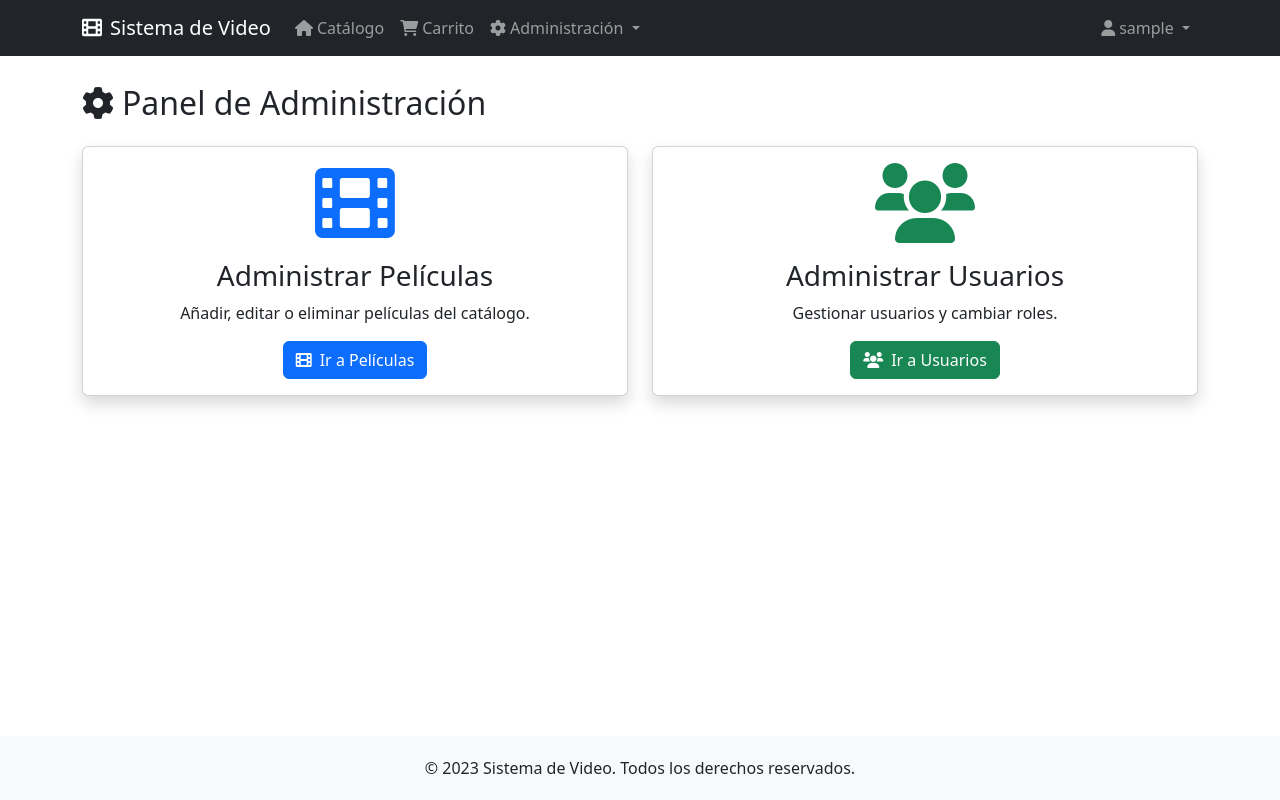
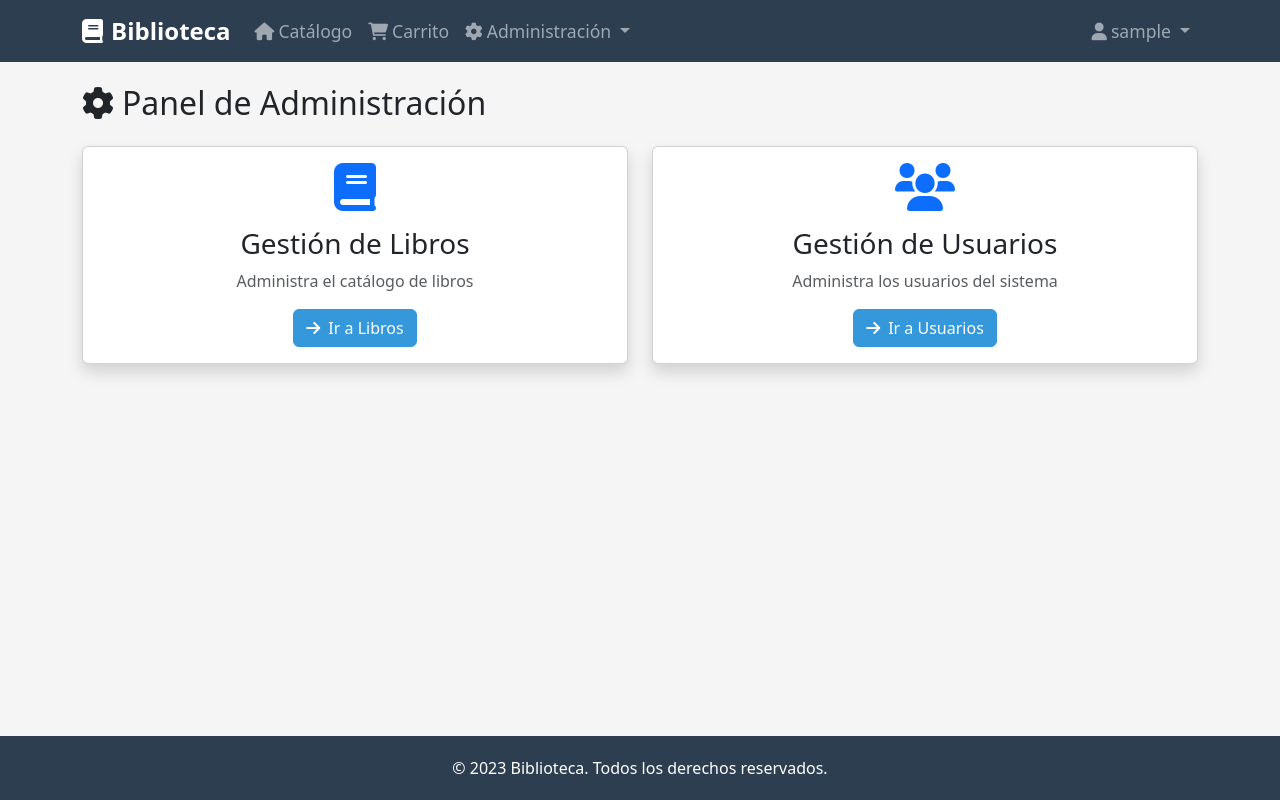
Before and after one commit to Ale-quip/Sistema-de-video, a Flask app: page /admin in a window 1280 px wide. Run offline with Flask 3, Linux system fonts and the light colour scheme; the visitor is signed in with stand-in values (Sample User, id 1).

Commit message:
Carga de proyecto existente

```diff
--- a/app.py
+++ b/app.py
@@ -29,7 +29,7 @@ mail = Mail(app)
 conn_str = (
     "Driver={SQL Server};"
     "Server=localhost;"
-    "Database=SistemaVideoDB;"
+    "Database=BibliotecaDB;"
     "Trusted_Connection=yes;"
 )
 
@@ -76,18 +76,18 @@ def setup_database():
     )
     ''')
 
-    # Crear tabla de películas
+    # Crear tabla de libros
     cursor.execute('''
-    IF NOT EXISTS (SELECT * FROM sysobjects WHERE name='peliculas' AND xtype='U')
-    CREATE TABLE peliculas (
+    IF NOT EXISTS (SELECT * FROM sysobjects WHERE name='libros' AND xtype='U')
+    CREATE TABLE libros (
         id INT PRIMARY KEY IDENTITY(1,1),
         titulo VARCHAR(100) NOT NULL,
         descripcion TEXT,
-        actores VARCHAR(255),
+        autor VARCHAR(255),
         genero VARCHAR(50),
-        anio INT,
+        anio_publicacion INT,
         precio DECIMAL(10, 2) NOT NULL,
-        imagen_url VARCHAR(255)
+        imagen_url VARCHAR(500)
     )
     ''')
 
@@ -109,10 +109,10 @@ def setup_database():
     CREATE TABLE detalle_ventas (
         id INT PRIMARY KEY IDENTITY(1,1),
         venta_id INT NOT NULL,
-        pelicula_id INT NOT NULL,
+        libro_id INT NOT NULL,
         precio DECIMAL(10, 2) NOT NULL,
         FOREIGN KEY (venta_id) REFERENCES ventas(id),
-        FOREIGN KEY (pelicula_id) REFERENCES peliculas(id)
+        FOREIGN KEY (libro_id) REFERENCES libros(id)
     )
     ''')
 
@@ -209,7 +209,7 @@ def recuperar_password():
             reset_url = url_for('reset_password', token=token, _external=True)
 
             # Modificar la creación del mensaje
-            subject = 'Recuperación de Contraseña - Sistema de Video'
+            subject = 'Recuperación de Contraseña - Sistema de Libros'
 
             # Crear el mensaje con el remitente configurado en la aplicación
             msg = Message(
@@ -272,54 +272,39 @@ def reset_password(token):
 
     return render_template('reset_password.html')
 
-# Ruta de catálogo de películas
+# Ruta de catálogo de libros
 @app.route('/catalogo')
 @login_required
 def catalogo():
-    search = request.args.get('search', '')
+    conn = pyodbc.connect(conn_str)
+    cursor = conn.cursor()
+    cursor.execute("SELECT * FROM libros ORDER BY titulo")
+    libros = cursor.fetchall()
+    conn.close()
+    return render_template('catalogo.html', libros=libros)
+
+# Ruta para añadir al carrito
+@app.route('/agregar-carrito/<int:libro_id>')
+@login_required
+def agregar_carrito(libro_id):
+    if 'carrito' not in session:
+        session['carrito'] = []
 
     conn = pyodbc.connect(conn_str)
     cursor = conn.cursor()
-
-    if search:
-        cursor.execute("SELECT * FROM peliculas WHERE titulo LIKE ? OR actores LIKE ?",
-                      f'%{search}%', f'%{search}%')
-    else:
-        cursor.execute("SELECT * FROM peliculas")
-
-    peliculas = cursor.fetchall()
+    cursor.execute("SELECT id, titulo, precio FROM libros WHERE id = ?", libro_id)
+    libro = cursor.fetchone()
     conn.close()
 
-    return render_template('catalogo.html', peliculas=peliculas, search=search)
-
-# Ruta para añadir al carrito
-@app.route('/agregar-carrito/<int:pelicula_id>')
-@login_required
-def agregar_carrito(pelicula_id):
-    if 'carrito' not in session:
-        session['carrito'] = []
-
-    # Verificar si la película ya está en el carrito
-    for item in session['carrito']:
-        if item['id'] == pelicula_id:
-            flash('Esta película ya está en tu carrito', 'info')
-            return redirect(url_for('catalogo'))
-
-    # Obtener información de la película
-    conn = pyodbc.connect(conn_str)
-    cursor = conn.cursor()
-    cursor.execute("SELECT id, titulo, precio FROM peliculas WHERE id = ?", pelicula_id)
-    pelicula = cursor.fetchone()
-    conn.close()
-
-    if pelicula:
-        session['carrito'].append({
-            'id': pelicula[0],
-            'titulo': pelicula[1],
-            'precio': float(pelicula[2])
-        })
+    if libro:
+        item = {
+            'id': libro[0],
+            'titulo': libro[1],
+            'precio': float(libro[2])
+        }
+        session['carrito'].append(item)
         session.modified = True
-        flash('Película añadida al carrito', 'success')
+        flash('Libro agregado al carrito', 'success')
 
     return redirect(url_for('catalogo'))
 
@@ -341,7 +326,7 @@ def eliminar_carrito(index):
     if 'carrito' in session and 0 <= index < len(session['carrito']):
         session['carrito'].pop(index)
         session.modified = True
-        flash('Película eliminada del carrito', 'success')
+        flash('Libro eliminado del carrito', 'success')
 
     return redirect(url_for('carrito'))
 
@@ -366,7 +351,7 @@ def comprar():
 
     # Crear los detalles de la venta
     for item in session['carrito']:
-        cursor.execute("INSERT INTO detalle_ventas (venta_id, pelicula_id, precio) VALUES (?, ?, ?)",
+        cursor.execute("INSERT INTO detalle_ventas (venta_id, libro_id, precio) VALUES (?, ?, ?)",
                       venta_id, item['id'], item['precio'])
 
     conn.commit()
@@ -396,56 +381,57 @@ def admin():
 
     return render_template('admin/index.html')
 
-# Administración de películas
-@app.route('/admin/peliculas')
+# Administración de libros
+@app.route('/admin/libros')
 @login_required
-def admin_peliculas():
+def admin_libros():
     if not current_user.is_admin:
+        flash('Acceso no autorizado', 'danger')
         return redirect(url_for('catalogo'))
 
     conn = pyodbc.connect(conn_str)
     cursor = conn.cursor()
-    cursor.execute("SELECT * FROM peliculas")
-    peliculas = cursor.fetchall()
+    cursor.execute("SELECT * FROM libros ORDER BY titulo")
+    libros = cursor.fetchall()
     conn.close()
 
-    return render_template('admin/peliculas.html', peliculas=peliculas)
+    return render_template('admin/libros.html', libros=libros)
 
-# Ruta para añadir película
-@app.route('/admin/peliculas/agregar', methods=['GET', 'POST'])
+@app.route('/admin/libros/agregar', methods=['GET', 'POST'])
 @login_required
-def admin_agregar_pelicula():
+def admin_agregar_libro():
     if not current_user.is_admin:
+        flash('Acceso no autorizado', 'danger')
         return redirect(url_for('catalogo'))
 
     if request.method == 'POST':
         titulo = request.form['titulo']
         descripcion = request.form['descripcion']
-        actores = request.form['actores']
+        autor = request.form['autor']
         genero = request.form['genero']
-        anio = request.form['anio']
+        anio_publicacion = request.form['anio_publicacion']
         precio = request.form['precio']
         imagen_url = request.form['imagen_url']
 
         conn = pyodbc.connect(conn_str)
         cursor = conn.cursor()
         cursor.execute("""
-            INSERT INTO peliculas (titulo, descripcion, actores, genero, anio, precio, imagen_url)
+            INSERT INTO libros (titulo, descripcion, autor, genero, anio_publicacion, precio, imagen_url)
             VALUES (?, ?, ?, ?, ?, ?, ?)
-        """, titulo, descripcion, actores, genero, anio, precio, imagen_url)
+        """, titulo, descripcion, autor, genero, anio_publicacion, precio, imagen_url)
         conn.commit()
         conn.close()
 
-        flash('Película agregada con éxito', 'success')
-        return redirect(url_for('admin_peliculas'))
+        flash('Libro agregado exitosamente', 'success')
+        return redirect(url_for('admin_libros'))
 
-    return render_template('admin/agregar_pelicula.html')
+    return render_template('admin/agregar_libro.html')
 
-# Ruta para editar película
-@app.route('/admin/peliculas/editar/<int:pelicula_id>', methods=['GET', 'POST'])
+@app.route('/admin/libros/editar/<int:libro_id>', methods=['GET', 'POST'])
 @login_required
-def admin_editar_pelicula(pelicula_id):
+def admin_editar_libro(libro_id):
     if not current_user.is_admin:
+        flash('Acceso no autorizado', 'danger')
         return redirect(url_for('catalogo'))
 
     conn = pyodbc.connect(conn_str)
@@ -454,55 +440,55 @@ def admin_editar_pelicula(pelicula_id):
     if request.method == 'POST':
         titulo = request.form['titulo']
         descripcion = request.form['descripcion']
-        actores = request.form['actores']
+        autor = request.form['autor']
         genero = request.form['genero']
-        anio = request.form['anio']
+        anio_publicacion = request.form['anio_publicacion']
         precio = request.form['precio']
         imagen_url = request.form['imagen_url']
 
         cursor.execute("""
-            UPDATE peliculas
-            SET titulo = ?, descripcion = ?, actores = ?, genero = ?, anio = ?, precio = ?, imagen_url = ?
-            WHERE id = ?
-        """, titulo, descripcion, actores, genero, anio, precio, imagen_url, pelicula_id)
+            UPDATE libros
+            SET titulo=?, descripcion=?, autor=?, genero=?, anio_publicacion=?, precio=?, imagen_url=?
+            WHERE id=?
+        """, titulo, descripcion, autor, genero, anio_publicacion, precio, imagen_url, libro_id)
         conn.commit()
+        flash('Libro actualizado exitosamente', 'success')
+        return redirect(url_for('admin_libros'))
 
-        flash('Película actualizada con éxito', 'success')
-        return redirect(url_for('admin_peliculas'))
-
-    cursor.execute("SELECT * FROM peliculas WHERE id = ?", pelicula_id)
-    pelicula = cursor.fetchone()
+    cursor.execute("SELECT * FROM libros WHERE id = ?", libro_id)
+    libro = cursor.fetchone()
     conn.close()
 
-    if not pelicula:
-        flash('Película no encontrada', 'danger')
-        return redirect(url_for('admin_peliculas'))
+    if libro is None:
+        flash('Libro no encontrado', 'danger')
+        return redirect(url_for('admin_libros'))
 
-    return render_template('admin/editar_pelicula.html', pelicula=pelicula)
+    return render_template('admin/editar_libro.html', libro=libro)
 
-# Ruta para eliminar película
-@app.route('/admin/peliculas/eliminar/<int:pelicula_id>')
+@app.route('/admin/libros/eliminar/<int:libro_id>')
 @login_required
-def admin_eliminar_pelicula(pelicula_id):
+def admin_eliminar_libro(libro_id):
     if not current_user.is_admin:
+        flash('Acceso no autorizado', 'danger')
         return redirect(url_for('catalogo'))
 
-    conn = pyodbc.connect(conn_str)
-    cursor = conn.cursor()
+    try:
+        conn = pyodbc.connect(conn_str)
+        cursor = conn.cursor()
 
-    # Verificar si la película está en alguna venta
-    cursor.execute("SELECT COUNT(*) FROM detalle_ventas WHERE pelicula_id = ?", pelicula_id)
-    count = cursor.fetchone()[0]
+        # Primero eliminar los detalles de venta relacionados
+        cursor.execute("DELETE FROM detalle_ventas WHERE libro_id = ?", libro_id)
 
-    if count > 0:
-        flash('No se puede eliminar esta película porque está asociada a ventas', 'danger')
-    else:
-        cursor.execute("DELETE FROM peliculas WHERE id = ?", pelicula_id)
+        # Luego eliminar el libro
+        cursor.execute("DELETE FROM libros WHERE id = ?", libro_id)
+
         conn.commit()
-        flash('Película eliminada con éxito', 'success')
+        conn.close()
+        flash('Libro eliminado exitosamente', 'success')
+    except Exception as e:
+        flash('Error al eliminar el libro', 'danger')
 
-    conn.close()
-    return redirect(url_for('admin_peliculas'))
+    return redirect(url_for('admin_libros'))
 
 # Administración de usuarios
 @app.route('/admin/usuarios')
--- a/templates/admin/index.html
+++ b/templates/admin/index.html
@@ -1,31 +1,31 @@
 {% extends 'base.html' %}
 
-{% block title %}Panel de Administración - Sistema de Video{% endblock %}
+{% block title %}Panel de Administración - Biblioteca{% endblock %}
 
 {% block content %}
 <h2 class="mb-4"><i class="fas fa-cog me-2"></i>Panel de Administración</h2>
 
-<div class="row row-cols-1 row-cols-md-2 g-4">
-    <div class="col">
+<div class="row g-4">
+    <div class="col-md-6">
         <div class="card h-100 shadow">
             <div class="card-body text-center">
-                <i class="fas fa-film fa-5x mb-3 text-primary"></i>
-                <h3 class="card-title">Administrar Películas</h3>
-                <p class="card-text">Añadir, editar o eliminar películas del catálogo.</p>
-                <a href="{{ url_for('admin_peliculas') }}" class="btn btn-primary">
-                    <i class="fas fa-film me-2"></i>Ir a Películas
+                <i class="fas fa-book fa-3x text-primary mb-3"></i>
+                <h3>Gestión de Libros</h3>
+                <p class="text-muted">Administra el catálogo de libros</p>
+                <a href="{{ url_for('admin_libros') }}" class="btn btn-primary">
+                    <i class="fas fa-arrow-right me-2"></i>Ir a Libros
                 </a>
             </div>
         </div>
     </div>
-    <div class="col">
+    <div class="col-md-6">
         <div class="card h-100 shadow">
             <div class="card-body text-center">
-                <i class="fas fa-users fa-5x mb-3 text-success"></i>
-                <h3 class="card-title">Administrar Usuarios</h3>
-                <p class="card-text">Gestionar usuarios y cambiar roles.</p>
-                <a href="{{ url_for('admin_usuarios') }}" class="btn btn-success">
-                    <i class="fas fa-users me-2"></i>Ir a Usuarios
+                <i class="fas fa-users fa-3x text-primary mb-3"></i>
+                <h3>Gestión de Usuarios</h3>
+                <p class="text-muted">Administra los usuarios del sistema</p>
+                <a href="{{ url_for('admin_usuarios') }}" class="btn btn-primary">
+                    <i class="fas fa-arrow-right me-2"></i>Ir a Usuarios
                 </a>
             </div>
         </div>
--- a/templates/base.html
+++ b/templates/base.html
@@ -3,7 +3,7 @@
 <head>
     <meta charset="UTF-8">
     <meta name="viewport" content="width=device-width, initial-scale=1.0">
-    <title>{% block title %}Sistema de Video{% endblock %}</title>
+    <title>{% block title %}Biblioteca{% endblock %}</title>
     <link href="https://cdn.jsdelivr.net/npm/bootstrap@5.3.0-alpha1/dist/css/bootstrap.min.css" rel="stylesheet">
     <link rel="stylesheet" href="https://cdnjs.cloudflare.com/ajax/libs/font-awesome/6.0.0-beta3/css/all.min.css">
     <style>
@@ -12,6 +12,7 @@
             min-height: 100vh;
             display: flex;
             flex-direction: column;
+            background-color: #f5f5f5;
         }
         .content {
             flex: 1;
@@ -19,26 +20,48 @@
         .footer {
             margin-top: auto;
             padding: 20px 0;
-            background-color: #f8f9fa;
+            background-color: #2c3e50;
+            color: white;
         }
         .card-img-top {
-            height: 250px;
+            height: 300px;
             object-fit: cover;
         }
-        .movie-card {
+        .book-card {
             transition: transform 0.3s;
+            background-color: white;
+            border: none;
+            box-shadow: 0 2px 5px rgba(0,0,0,0.1);
         }
-        .movie-card:hover {
+        .book-card:hover {
             transform: translateY(-5px);
-            box-shadow: 0 10px 20px rgba(0,0,0,0.1);
+            box-shadow: 0 10px 20px rgba(0,0,0,0.15);
+        }
+        .navbar {
+            background-color: #2c3e50 !important;
+        }
+        .navbar-brand {
+            font-size: 1.5rem;
+            font-weight: bold;
+        }
+        .nav-link {
+            font-size: 1.1rem;
+        }
+        .btn-primary {
+            background-color: #3498db;
+            border-color: #3498db;
+        }
+        .btn-primary:hover {
+            background-color: #2980b9;
+            border-color: #2980b9;
         }
     </style>
 </head>
 <body>
-    <nav class="navbar navbar-expand-lg navbar-dark bg-dark fixed-top">
+    <nav class="navbar navbar-expand-lg navbar-dark fixed-top">
         <div class="container">
             <a class="navbar-brand" href="{{ url_for('catalogo') }}">
-                <i class="fas fa-film me-2"></i>Sistema de Video
+                <i class="fas fa-book me-2"></i>Biblioteca
             </a>
             <button class="navbar-toggler" type="button" data-bs-toggle="collapse" data-bs-target="#navbarNav">
                 <span class="navbar-toggler-icon"></span>
@@ -65,7 +88,7 @@
                             <i class="fas fa-cog me-1"></i>Administración
                         </a>
                         <ul class="dropdown-menu" aria-labelledby="adminDropdown">
-                            <li><a class="dropdown-item" href="{{ url_for('admin_peliculas') }}">Películas</a></li>
+                            <li><a class="dropdown-item" href="{{ url_for('admin_libros') }}">Libros</a></li>
                             <li><a class="dropdown-item" href="{{ url_for('admin_usuarios') }}">Usuarios</a></li>
                         </ul>
                     </li>
@@ -112,7 +135,7 @@
 
     <footer class="footer text-center">
         <div class="container">
-            <p class="mb-0">&copy; 2023 Sistema de Video. Todos los derechos reservados.</p>
+            <p class="mb-0">&copy; 2023 Biblioteca. Todos los derechos reservados.</p>
         </div>
     </footer>
 
--- a/templates/carrito.html
+++ b/templates/carrito.html
@@ -1,6 +1,6 @@
 {% extends 'base.html' %}
 
-{% block title %}Carrito de Compras - Sistema de Video{% endblock %}
+{% block title %}Carrito de Compras - Biblioteca{% endblock %}
 
 {% block content %}
 <h2 class="mb-4"><i class="fas fa-shopping-cart me-2"></i>Carrito de Compras</h2>
@@ -12,7 +12,7 @@
             <table class="table table-hover">
                 <thead class="table-light">
                     <tr>
-                        <th>Película</th>
+                        <th>Libro</th>
                         <th class="text-end">Precio</th>
                         <th class="text-center">Acciones</th>
                     </tr>
@@ -55,7 +55,7 @@
 </div>
 <div class="text-center mt-4">
     <a href="{{ url_for('catalogo') }}" class="btn btn-primary">
-        <i class="fas fa-film me-2"></i>Ir al catálogo
+        <i class="fas fa-book me-2"></i>Ir al catálogo
     </a>
 </div>
 {% endif %}
```
Also changed, not shown: templates/admin/agregar_libro.html (added, +60 -0 lines), templates/admin/agregar_pelicula.html (deleted, +0 -57 lines), templates/admin/editar_libro.html (added, +65 -0 lines), templates/admin/editar_pelicula.html (deleted, +0 -57 lines), templates/admin/libros.html (added, +56 -0 lines), templates/admin/peliculas.html (deleted, +0 -62 lines), templates/catalogo.html (+18 -14 lines), README.md.
